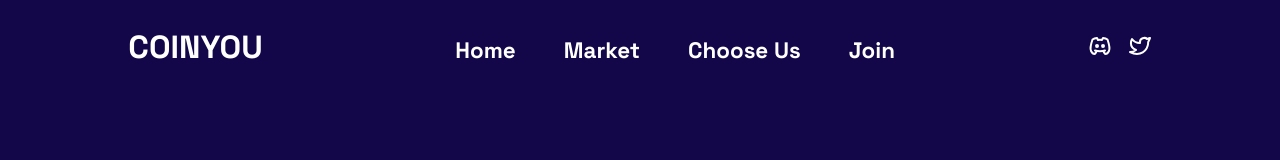
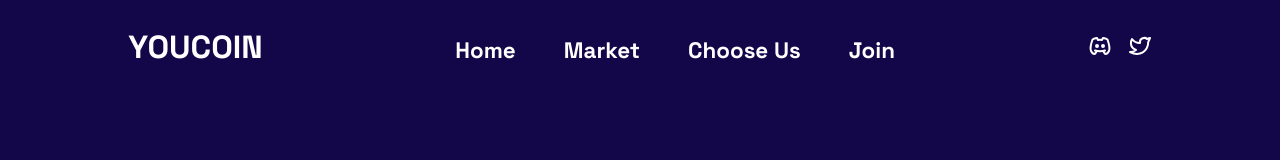
Before and after one commit to HeryRuiz/YouCoin-CryptoMarket, a React (Vite) app: page / in a window 1280 px wide. Shown: the top 160 px of the page. Built offline with nearby package versions, Linux system fonts and the light colour scheme; no server answers.

Commit message:
fixing mispelled name

```diff
--- a/src/components/Nav.jsx
+++ b/src/components/Nav.jsx
@@ -34,7 +34,7 @@ function Nav() {
       <nav className={sticky ? "sticky-nav" : ""}>
         <div className="navbar">
           <Link to="/">
-            <p onClick={() => toSection("hero-section")}>COINYOU</p>
+            <p onClick={() => toSection("hero-section")}>YOUCOIN</p>
           </Link>
           <ul>
             <li onClick={() => toSection("hero-section")}>
--- a/src/styles/Market.css
+++ b/src/styles/Market.css
@@ -1,5 +1,5 @@
 .market-section {
-  padding: 5rem 0;
+  padding: 7rem 0rem 3rem 0rem;
 }
 
 .market-content {
```
